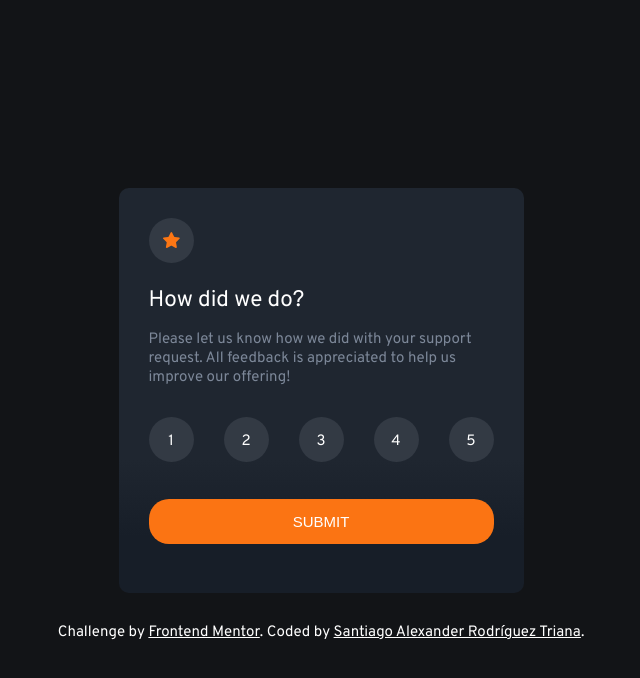
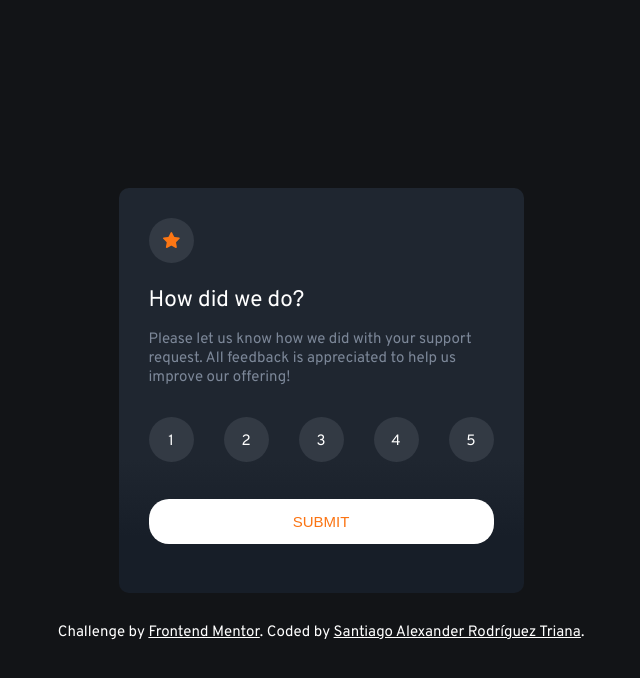
Before and after one commit to Trianon27/interactive-rating-component-main, a plain HTML site: page index.html in a window 1280 px wide. In both pictures the pointer is over the button "SUBMIT". Shown: the whole page, without its empty margins (319-959 px from the left). Drawn offline with Linux system fonts and the light colour scheme.

Commit message:
little details

```diff
--- a/style.css
+++ b/style.css
@@ -102,6 +102,12 @@ body{
     cursor: pointer;
 }
 
+.card .submit-bt:hover{
+    background-color: hsl(0, 0%, 100%);
+    color: hsl(25, 97%, 53%);
+    transition: .2s ease-in-out;
+
+}
 .rate-results{
     background-color: hsla(217, 12%, 63%, 0.164);
     padding: .2rem 1rem;
```
